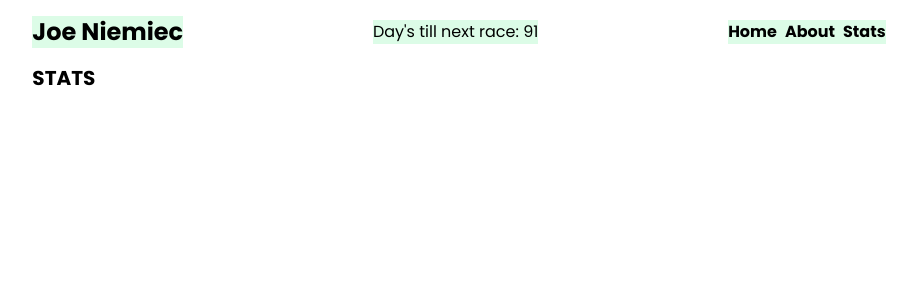
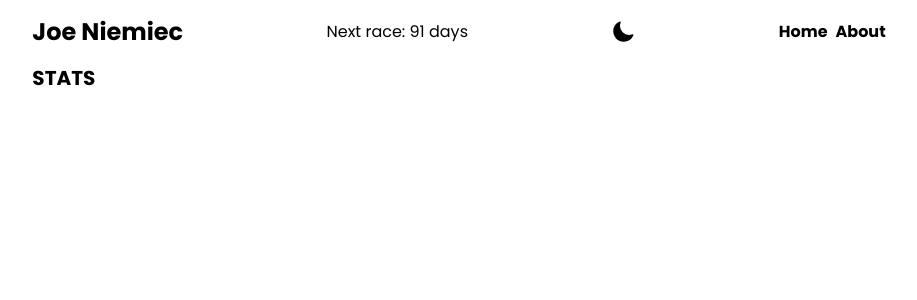
Before and after one commit to jnemo44/diy-blog, a Next.js app: page /stats in a window 1280 px wide. Shown: the top 300 px of the page, without its empty margins (181-1098 px from the left). Built offline with nearby package versions, Linux system fonts and the light colour scheme.

Commit message:
Added dark mode toggle

```diff
--- /dev/null
+++ b/components/useDarkMode.js
@@ -0,0 +1,23 @@
+import { useEffect, useState } from "react";
+
+function useDarkMode() {
+  const [theme, setTheme] = useState(
+    typeof window !== "undefined" ? localStorage.theme : "dark"
+  );
+  const colorTheme = theme === "dark" ? "light" : "dark";
+
+  useEffect(() => {
+    const root = window.document.documentElement;
+
+    root.classList.remove(colorTheme);
+    root.classList.add(theme);
+
+    if (typeof window !== "undefined") {
+      localStorage.setItem("theme", theme);
+    }
+  }, [theme]);
+
+  return [colorTheme, setTheme];
+}
+
+export default useDarkMode;
--- a/package.json
+++ b/package.json
@@ -9,6 +9,7 @@
     "lint": "next lint"
   },
   "dependencies": {
+    "@heroicons/react": "^2.0.11",
     "date-fns": "^2.29.2",
     "firebase-admin": "^11.0.1",
     "gray-matter": "^4.0.3",
--- a/pages/_app.js
+++ b/pages/_app.js
@@ -1,7 +1,10 @@
 import '../styles/globals.css'
+import { SunIcon, MoonIcon } from '@heroicons/react/24/solid'
 import Link from 'next/link'
+import useDarkMode from "../components/useDarkMode";
 
-function MyApp({ Component, pageProps }) {
+function MyApp({ Component, pageProps, test }) {
+  const [colorTheme, setTheme] = useDarkMode();
   let currentDate = Date.now()
   let raceDate = new Date("12/4/2022")
   console.log()
@@ -9,18 +12,23 @@
     <div className="dark:bg-slate-900 dark:text-slate-200 h-screen bg-scroll">
       <div className="mx-auto w-8/12 font-Poppins">
         <header className='flex w-full justify-between space-x-4'>
-          <Link href="/"><a className="bg-green-100 text-2xl font-bold my-4">Joe Niemiec</a></Link>
-          <div className="bg-green-100 place-self-center">Day's till next race: {Math.round((raceDate-currentDate)/ (1000 * 3600 * 24))} </div>
-          <nav className="my-4">
-            <div className="bg-green-100 flex space-x-2 mt-1 font-bold">
-                <Link href="/"><a>Home</a></Link>
-                <Link href="/about"><a>About</a></Link>
-                <Link href="/stats"><a>Stats</a></Link>
+          <Link href="/"><a className="text-2xl font-bold my-4 whitespace-nowrap">Joe Niemiec</a></Link>
+          <div className="hidden sm:flex place-self-center whitespace-nowrap">Next race: {Math.round((raceDate - currentDate) / (1000 * 3600 * 24))} days </div>
+          {colorTheme === "light" ? (
+            <SunIcon className="h-6 w-6 place-self-center" onClick={() => setTheme("light")} />)
+            :
+            (
+              <MoonIcon className="h-6 w-6 place-self-center" onClick={() => setTheme("dark")}></MoonIcon>
+            )}
+          <nav className="place-self-center">
+            <div className="flex space-x-2 font-bold">
+              <Link href="/"><a>Home</a></Link>
+              <Link href="/about"><a>About</a></Link>
+              {/* <Link href="/stats"><a>Stats</a></Link> */}
             </div>
           </nav>
         </header>
-
-      <Component {...pageProps} />
+        <Component {...pageProps} />
       </div>
     </div>
   )
--- a/pages/_document.js
+++ b/pages/_document.js
@@ -19,7 +19,7 @@
           <link href="https://fonts.googleapis.com/css2?family=Poppins:ital,wght@0,400;0,500;0,600;0,700;1,400;1,500;1,600;1,700&display=swap" rel="stylesheet" />
           </Head>
           <body>
-            <Main />
+            <Main test='test'/>
             <NextScript />
           </body>
         </Html>
--- a/tailwind.config.js
+++ b/tailwind.config.js
@@ -2,6 +2,7 @@
 
 /** @type {import('tailwindcss').Config} */
 module.exports = {
+  darkMode: 'class',
   content: [
     "./pages/**/*.{js,ts,jsx,tsx}",
     "./components/**/*.{js,ts,jsx,tsx}",
```
Also changed, not shown: 1 other file (tests, documents, lock files or other folders).
